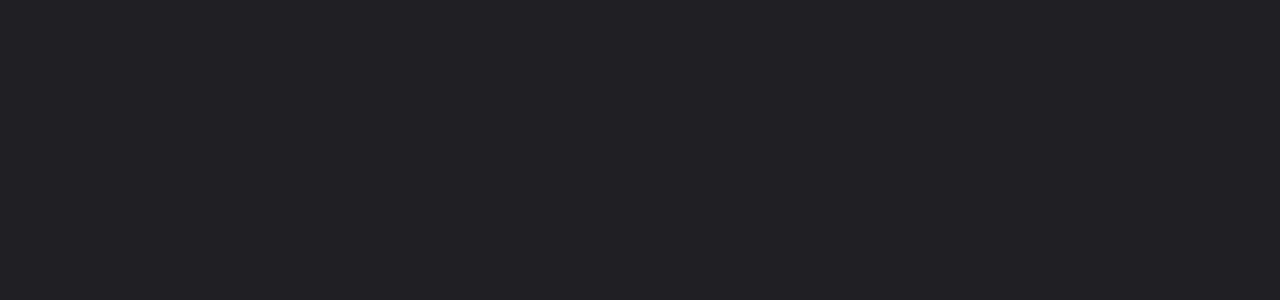
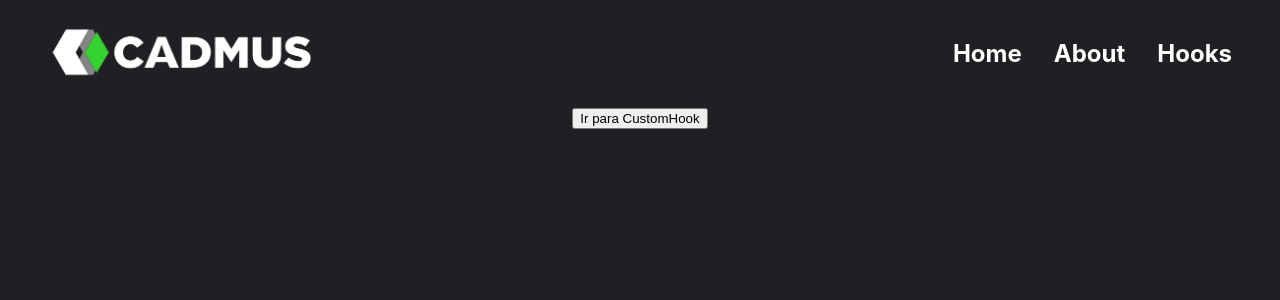
Before and after one commit to jefersonwillian/curso-react-cadmus, a React (Create React App) app: page /custom-hook in a window 1280 px wide. Before the commit this address had no page. Shown: the top 300 px of the page. Built offline with nearby package versions, Linux system fonts and the light colour scheme.

Commit message:
hooks-terceiros

```diff
--- a/src/App.js
+++ b/src/App.js
@@ -3,13 +3,18 @@ import { Routes, Route, Link } from "react-router-dom";
 import Home from './pages/home/index';
 import About from './pages/about/index';
 import ReactHooks from './pages/hooks/react-hooks/index'
+import HooksTerceiros from "./pages/hooks/hooks-terceiros/index";
+import CustomHook from "./pages/hooks/custom-hook/index";
 
 function App() {
   return (
     <Routes>
       <Route path="home" element={<Home />} />
+      <Route path="/" element={<Home />} />
       <Route path="about" element={<About />} />
-      <Route path="/" element={<ReactHooks />} />
+      <Route path="react-hooks" element={<ReactHooks />} />
+      <Route path="hooks-terceiros" element={<HooksTerceiros />} />
+      <Route path="custom-hook" element={<CustomHook />} />
     </Routes>
   );
 }
--- a/src/components/menu/index.js
+++ b/src/components/menu/index.js
@@ -1,8 +1,27 @@
+import * as React from "react";
 import { Link } from "react-router-dom";
 import logoCadmus from "./logo-cadmus.png";
 import "./menu.css";
+import MenuMuia from "@mui/material/Menu";
+import Button from "@mui/material/Button";
+import MenuItem from "@mui/material/MenuItem";
+import { styled } from "@mui/material/styles";
 
 function Menu() {
+  const [anchorEl, setAnchorEl] = React.useState(null);
+  const open = Boolean(anchorEl);
+  const handleClick = (event) => {
+    setAnchorEl(event.currentTarget);
+  };
+  const handleClose = () => {
+    setAnchorEl(null);
+  };
+
+  const LinkJeff = styled(Link)(({ theme }) => ({
+    textDecoration: "none",
+    color: "#202024",
+  }));
+
   return (
     <div className="menu">
       <div className="menu__logo">
@@ -13,6 +32,35 @@ function Menu() {
       <div className="menu__nav">
         <Link to="/">Home</Link>
         <Link to="/about">About</Link>
+        <a
+          id="basic-button"
+          aria-controls={open ? "basic-menu" : undefined}
+          aria-haspopup="true"
+          aria-expanded={open ? "true" : undefined}
+          onClick={handleClick}
+        >
+          Hooks
+        </a>
+
+        <MenuMuia
+          id="basic-menu"
+          anchorEl={anchorEl}
+          open={open}
+          onClose={handleClose}
+          MenuListProps={{
+            "aria-labelledby": "basic-button",
+          }}
+        >
+          <MenuItem>
+            <LinkJeff to="/react-hooks">React Hooks</LinkJeff>
+          </MenuItem>
+          <MenuItem>
+            <LinkJeff to="/hooks-terceiros">Hooks Terceiros</LinkJeff>
+          </MenuItem>
+          <MenuItem>
+            <LinkJeff to="/custom-hook">Custom Hook</LinkJeff>
+          </MenuItem>
+        </MenuMuia>
       </div>
     </div>
   );
--- a/src/pages/hooks/custom-hook/index.js
+++ b/src/pages/hooks/custom-hook/index.js
@@ -0,0 +1,22 @@
+import Menu from "../../../components/menu/index";
+import { useCallback, useEffect, useState } from "react";
+import { useNavigate } from "react-router-dom";
+
+function CustomHook() {
+  const navigate = useNavigate();
+  const irparaHome = () => {
+    navigate("/");
+  };
+  return (
+    <>
+      <Menu />
+      <>
+        <div className="container">
+          <button onClick={irparaHome}>Ir para CustomHook</button>
+        </div>
+      </>
+    </>
+  );
+}
+
+export default CustomHook;
--- a/src/pages/hooks/hooks-terceiros/index.js
+++ b/src/pages/hooks/hooks-terceiros/index.js
@@ -0,0 +1,23 @@
+import Menu from "../../../components/menu/index";
+import { useCallback, useEffect, useState } from "react";
+import { useNavigate } from "react-router-dom";
+
+function HooksTerceiros() {
+
+    const navigate = useNavigate();
+    const irparaHome = () => {
+        navigate('/');
+    }
+  return (
+    <>
+      <Menu />
+      <>
+        <div className="container">
+          <button onClick={irparaHome}>Ir para Home</button>
+        </div>
+      </>
+    </>
+  );
+}
+
+export default HooksTerceiros;
```
